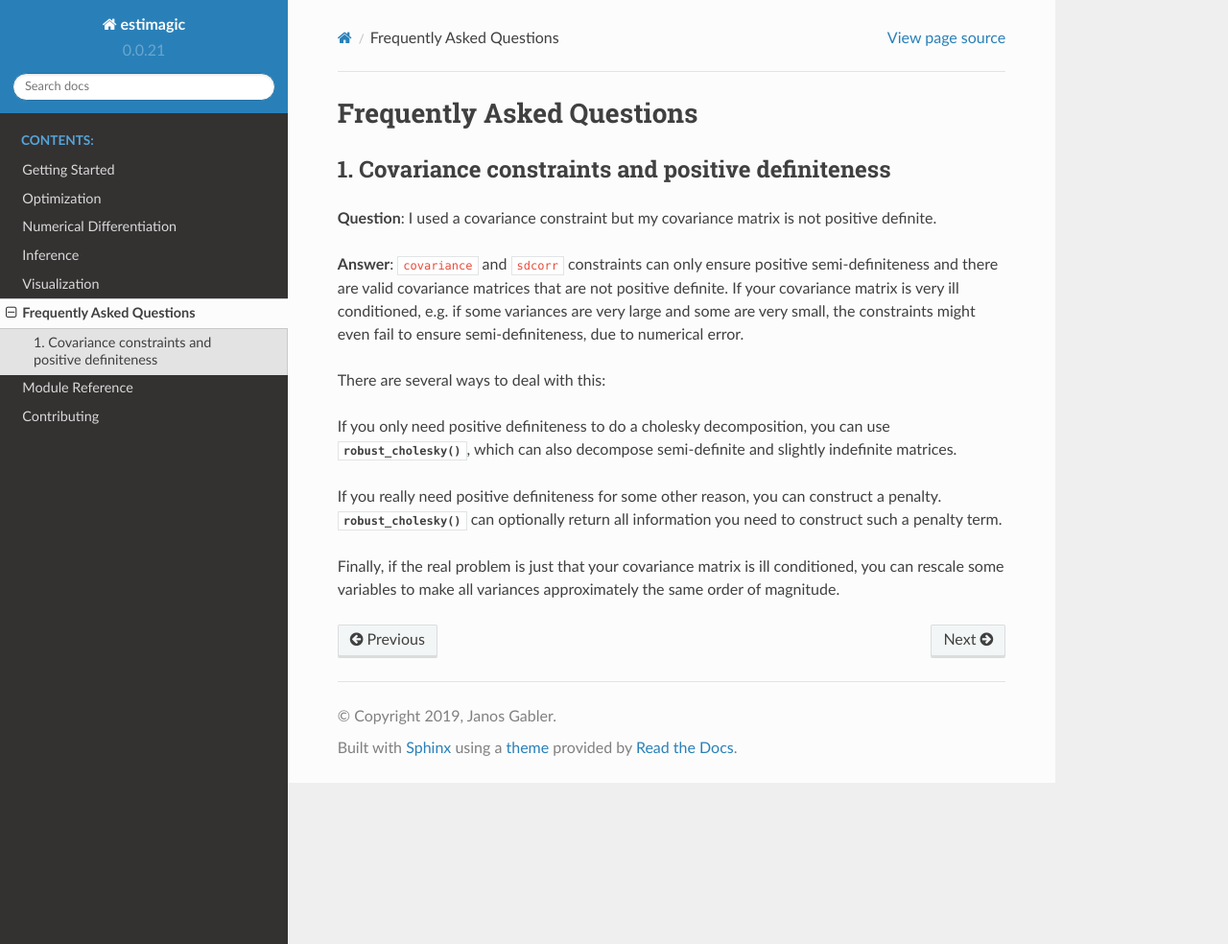
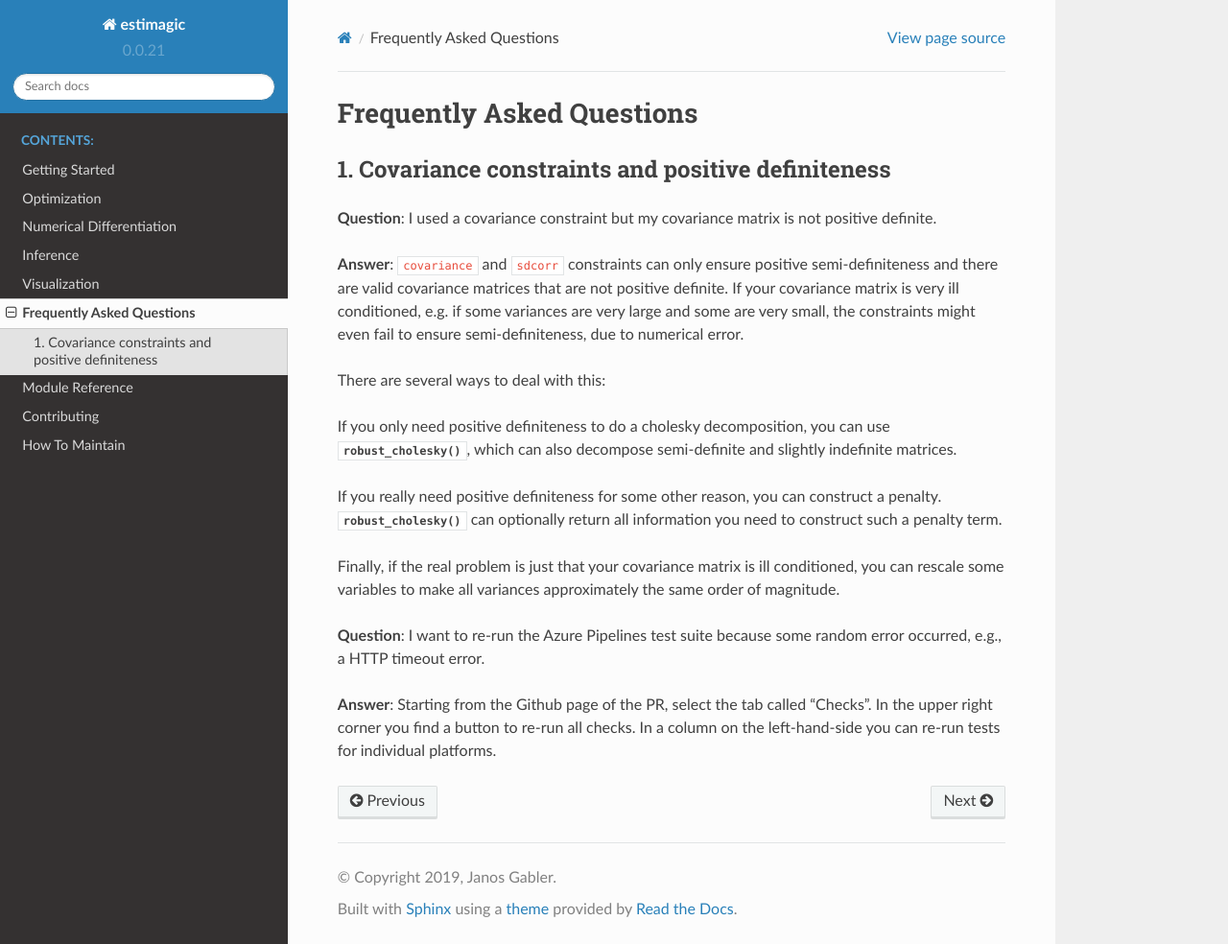
Before and after one commit to optimagic-dev/optimagic, a Sphinx documentation site: the page built from docs/source/faq.rst, in a window 1280 px wide and 984 px high. Shown: the whole window at 96% size. Built offline with Sphinx 7.4.7 and the Read the Docs theme 2.0.0, drawn with Linux system fonts in a browser that asks for light colours; pages that are not in the unit, such as notebooks, are missing from menus.

Commit message:
more changes.

```diff
--- a/docs/source/faq.rst
+++ b/docs/source/faq.rst
@@ -28,3 +28,11 @@ can optionally return all information you need to construct such a penalty term.
 Finally, if the real problem is just that your covariance matrix is ill
 conditioned, you can rescale some variables to make all variances approximately
 the same order of magnitude.
+
+
+**Question**: I want to re-run the Azure Pipelines test suite because some random error
+occurred, e.g., a HTTP timeout error.
+
+**Answer**: Starting from the Github page of the PR, select the tab called "Checks". In
+the upper right corner you find a button to re-run all checks. In a column on the
+left-hand-side you can re-run tests for individual platforms.
--- a/docs/source/index.rst
+++ b/docs/source/index.rst
@@ -19,6 +19,8 @@ models in mind, but also "scales down" to simpler use cases like logit or probit
    faq
    api/index
    contributing/index
+   how-to-maintain
+   changes
 
 
 Indices and tables
```
